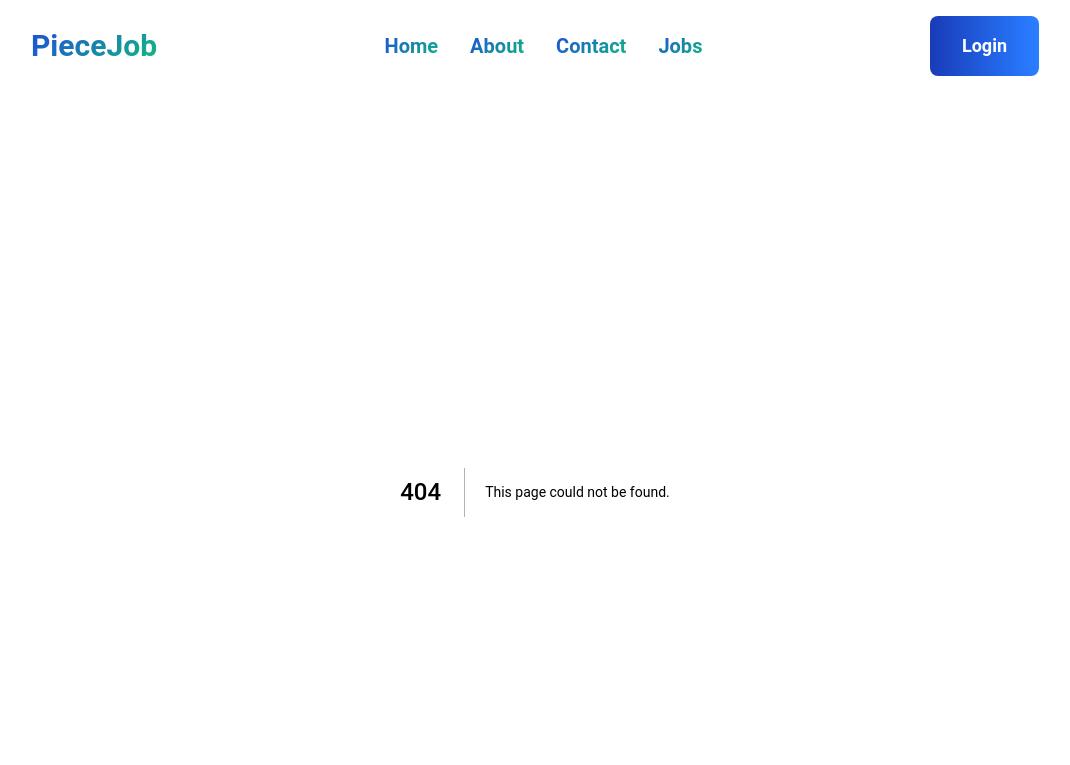
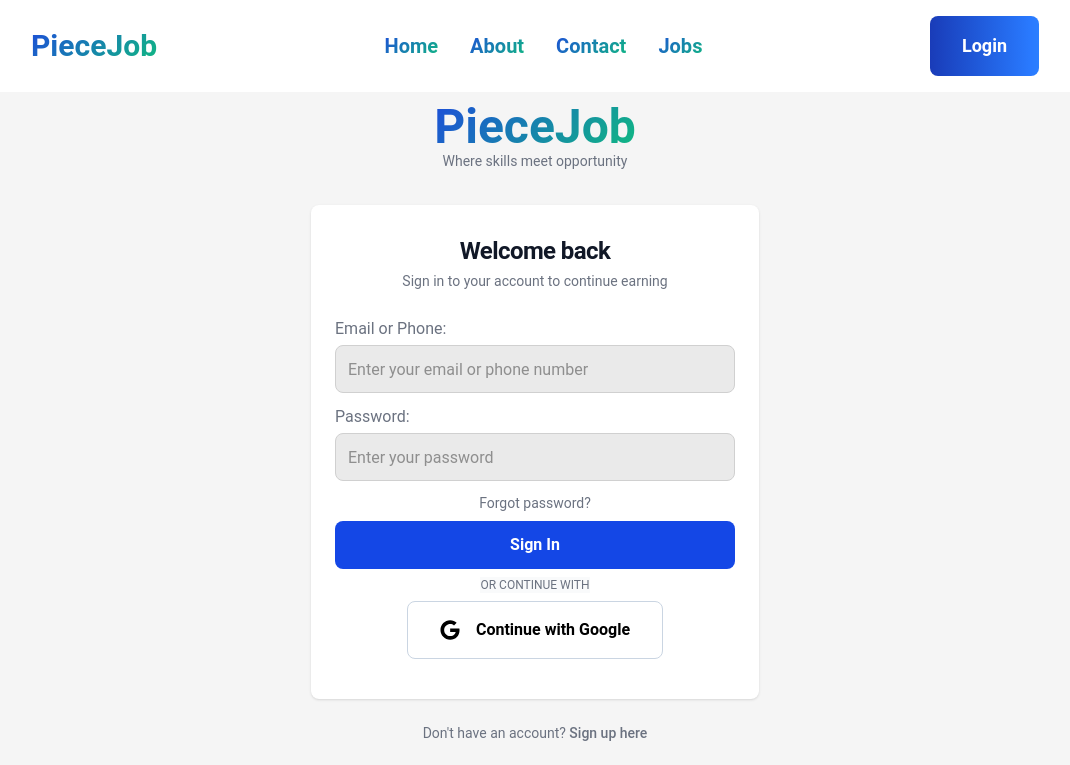
Before and after one commit to Kaydev-cmd/piece-job, a Next.js app in the folder frontend/: page /login in a window 1280 px wide. Before the commit this address had no page. Shown: the top 765 px of the page, without its empty margins (105-1175 px from the left). Built offline with nearby package versions, Linux system fonts and the light colour scheme.

Commit message:
feat: add login page and API intergation

```diff
--- a/frontend/components/common/Button.tsx
+++ b/frontend/components/common/Button.tsx
@@ -10,11 +10,12 @@
 const Button: React.FC<ButtonProps> = ({
   title,
   variant = "primary",
+  className,
   onClick,
   type,
   isActive,
 }) => {
-  const baseStyles = "flex justify-center items-center gap-4 font-semibold";
+  const baseStyles = `flex justify-center items-center gap-4 font-semibold ${className}`;
 
   const variantStyles =
     variant === "primary"
--- a/frontend/components/layout/Header.tsx
+++ b/frontend/components/layout/Header.tsx
@@ -5,9 +5,11 @@
 import { RxHamburgerMenu } from "react-icons/rx";
 import { HiX } from "react-icons/hi";
 import { useState, useRef, useEffect } from "react";
+import { useRouter } from "next/router";
 import Button from "../common/Button";
 
 const Header: React.FC = () => {
+  const router = useRouter();
   const [isMenuOpen, setIsMenuOpen] = useState<boolean>(false);
   const toggleMenu = () => {
     setIsMenuOpen(!isMenuOpen);
@@ -53,7 +55,11 @@
           </ul>
         </nav>
         <div className="hidden md:flex gap-4 items-center">
-          <Button title="Login" variant="login" />
+          <Button
+            title="Login"
+            onClick={() => router.push("/login")}
+            variant="login"
+          />
         </div>
 
         {/* Hamburger menu button */}
--- a/frontend/interfaces/index.ts
+++ b/frontend/interfaces/index.ts
@@ -6,6 +6,7 @@
   title: string;
   variant: string;
   onClick?: () => void;
+  className?: string;
   disabled?: boolean;
   type?: "button" | "submit" | "reset";
   isActive?: boolean;
@@ -68,6 +69,11 @@
   companyName?: string;
   companyRegistration?: string;
   companyAddress?: string;
+}
+
+export interface LoginProps {
+  email: string;
+  password: string;
 }
 
 export interface JobFeedCardProps {
--- /dev/null
+++ b/frontend/pages/api/login/login.ts
@@ -0,0 +1,33 @@
+import { NextApiRequest, NextApiResponse } from "next";
+import { users } from "@/data/users";
+import bcrypt from "bcryptjs";
+
+export default function handler(req: NextApiRequest, res: NextApiResponse) {
+  if (req.method !== "POST") {
+    return res.status(405).end();
+  }
+  const { email, password } = req.body;
+
+  // Check if user exists
+  const user = users.find(
+    (user) => user.email.toLowerCase() === email.toLowerCase()
+  );
+
+  if (!user) {
+    return res.status(401).json({ message: "no such user" });
+  }
+
+  // compare password
+  const isPasswordValid = bcrypt.compare(password, user.password);
+  if (!isPasswordValid) {
+    return res.status(401).json({ message: "Invalid password" });
+  }
+  // return sucess response
+  return res.status(200).json({
+    success: true,
+    user: {
+      email: user.email,
+      role: user.role || "jobSeeker",
+    },
+  });
+}
--- /dev/null
+++ b/frontend/pages/login/index.tsx
@@ -0,0 +1,244 @@
+import { useState } from "react";
+
+import { useForm } from "react-hook-form";
+import Link from "next/link";
+import { LoginProps } from "@/interfaces";
+import axios from "axios";
+import Button from "@/components/common/Button";
+import { useRouter } from "next/router";
+
+const Login: React.FC = () => {
+  const router = useRouter();
+  const [loading, setLoading] = useState(false);
+  const [resolved, setResolved] = useState<string | null>(null);
+  const [error, setError] = useState<string | null>(null);
+
+  const {
+    register,
+    handleSubmit,
+    reset,
+    formState: { errors },
+  } = useForm<LoginProps>({
+    defaultValues: {
+      email: "",
+      password: "",
+    },
+  });
+
+  const onSubmit = async (data: LoginProps) => {
+    setLoading(true);
+    setResolved(null);
+    setError(null);
+    try {
+      const response = await axios.post("/api/login/login", data);
+      if (response.data.success) {
+        setResolved("Login successful! Redirecting...");
+
+        // Redirect based on email or role
+        setTimeout(() => {
+          if (response.data.user.role === "jobSeeker") {
+            router.push("/job-feed");
+          } else if (response.data.user.role === "employer") {
+            router.push("/wallet");
+          } else {
+            router.push("/");
+          }
+          reset();
+        }, 1500);
+      } else {
+        setError("Invalid credentials. Please try again.");
+      }
+    } catch (err: unknown) {
+      if (axios.isAxiosError(err) && err.response?.data?.message) {
+        setError(err.response.data.message);
+      } else {
+        setError("An error occurred. Please try again.");
+      }
+    } finally {
+      setLoading(false);
+    }
+
+    setTimeout(() => {
+      setResolved(null);
+      setError(null);
+    }, 3000);
+  };
+  return (
+    <div className="min-h-screen flex items-center justify-center p-4">
+      <div
+        className="w-full h-full max-w-md"
+        style={{
+          width: "100%",
+          height: "100%",
+        }}
+      >
+        {/* Logo/Brand */}
+        <div className="text-center mb-8" style={{ marginBottom: "32px" }}>
+          <Link href="/" className="inline-block">
+            <h1 className="text-5xl font-bold bg-[linear-gradient(135deg,#1D4ED8,#10B981)] bg-clip-text text-transparent">
+              PieceJob
+            </h1>
+            <p className="text-[#6B7280] text-sm mt-1">
+              Where skills meet opportunity
+            </p>
+          </Link>
+        </div>
+
+        <div
+          className="rounded-lg h-full flex flex-col items-center justify-around p-8  bg-[#FFFFFF] text-[#F9FAFB] shadow-sm shadow-medium border-0"
+          style={{ padding: "24px", marginBottom: "16px" }}
+        >
+          <div
+            className="flex flex-col mb-8  gap-2 p-6 space-y-1 text-center"
+            style={{ marginBottom: "16px", padding: "10px" }}
+          >
+            <div className=" leading-none tracking-tight text-2xl font-bold text-[#111827]">
+              Welcome back
+            </div>
+            <div className="text-sm text-[#6B7280]">
+              Sign in to your account to continue earning
+            </div>
+          </div>
+          {/* form  */}
+          <form
+            className=" flex flex-col gap-2 items-center  space-y-4"
+            onSubmit={handleSubmit(onSubmit)}
+            style={{ marginBottom: "16px", width: "100%" }}
+          >
+            <div className=" flex flex-col gap-1 w-full  space-y-2">
+              <label htmlFor="email" style={{ color: "#6B7280" }}>
+                Email or Phone:
+              </label>
+              <input
+                {...register("email", {
+                  required: "Email is required",
+                  pattern: {
+                    value: /^\S+@\S+$/i,
+                    message: "Enter a valid email",
+                  },
+                })}
+                type="email"
+                placeholder="Enter your email or phone number"
+                className="h-12 w-full"
+              />
+              <p className="text-center text-red-500">
+                {errors.email?.message}
+              </p>
+            </div>
+            <div
+              className=" flex flex-col gap-1 w-full  space-y-2"
+              style={{ color: "#6B7280" }}
+            >
+              <label htmlFor="password">Password:</label>
+              <input
+                {...register("password", {
+                  required: "Password is required",
+                  minLength: {
+                    value: 6,
+                    message: "Password must be at least 6 characters long",
+                  },
+                })}
+                type="password"
+                placeholder="Enter your password"
+                className="h-12"
+              />
+              <p className="text-center text-red-500">
+                {errors.password?.message}
+              </p>
+            </div>
+
+            <div className="flex items-center justify-between text-sm">
+              <Link
+                href="#"
+                className="text-[#6B7280] hover:text-[#1D4ED8] transition-colors"
+              >
+                Forgot password?
+              </Link>
+            </div>
+
+            <Button
+              title={loading ? "Signing In..." : "Sign In"}
+              variant="subscribe"
+              type="submit"
+              className="w-full h-12"
+              disabled={loading}
+            />
+
+            <div className="relative mt-4">
+              <div className="absolute inset-0 flex items-center">
+                <span className="w-full border-t border-[#E5E7EB]" />
+              </div>
+              <div className="relative flex justify-center text-xs uppercase">
+                <span className="bg-[#F9FAFB] px-2 text-[#6B7280]">
+                  Or continue with
+                </span>
+              </div>
+            </div>
+
+            <Button
+              title="Continue with Google"
+              variant="google"
+              className="text-black"
+              type="button"
+            />
+
+            {/* Feedback Messages */}
+            {resolved && (
+              <p className="text-center text-green-600 font-semibold">
+                {resolved}
+              </p>
+            )}
+            {error && (
+              <p className="text-center text-red-600 font-semibold">{error}</p>
+            )}
+          </form>
+        </div>
+
+        <div
+          className="text-center mt-6"
+          style={{ marginBottom: "24px", marginTop: "24px" }}
+        >
+          <p className="text-[#6B7280] text-sm">
+            Don&apos;t have an account?{" "}
+            <Link
+              href="/signup"
+              className="text-primary hover:text-[#3B82F6] transition-colors font-medium"
+            >
+              Sign up here
+            </Link>
+          </p>
+        </div>
+
+        {/* Quick Login Options for PieceJob */}
+        <div
+          className="mt-8 p-4 bg-[#10B981]/10 rounded-lg border border-[#10B981]/20"
+          style={{ padding: "16px", marginTop: "2px" }}
+        >
+          <h3
+            className="font-semibold text-[#111827] mb-2 text-center"
+            style={{ marginBottom: "8px" }}
+          >
+            New to PieceJob?
+          </h3>
+          <div className="grid grid-cols-2 gap-2">
+            <Button
+              title="I'm a Job Seeker"
+              variant="subscribe"
+              onClick={() => (window.location.href = "/signup")}
+              className="text-xs"
+            />
+
+            <Button
+              title="I'm an Employer"
+              onClick={() => (window.location.href = "/signup")}
+              variant="subscribe"
+              className="text-xs"
+            />
+          </div>
+        </div>
+      </div>
+    </div>
+  );
+};
+
+export default Login;
--- a/frontend/pages/signup/index.tsx
+++ b/frontend/pages/signup/index.tsx
@@ -32,6 +32,7 @@
   const [success, setSuccess] = useState<string | null>(null);
 
   const onSubmit = async (data: SignupFormValues) => {
+
     setLoading(true);
     setError(null);
     setSuccess(null);
```
Also changed, not shown: 1 other file (tests, documents, lock files or other folders).
